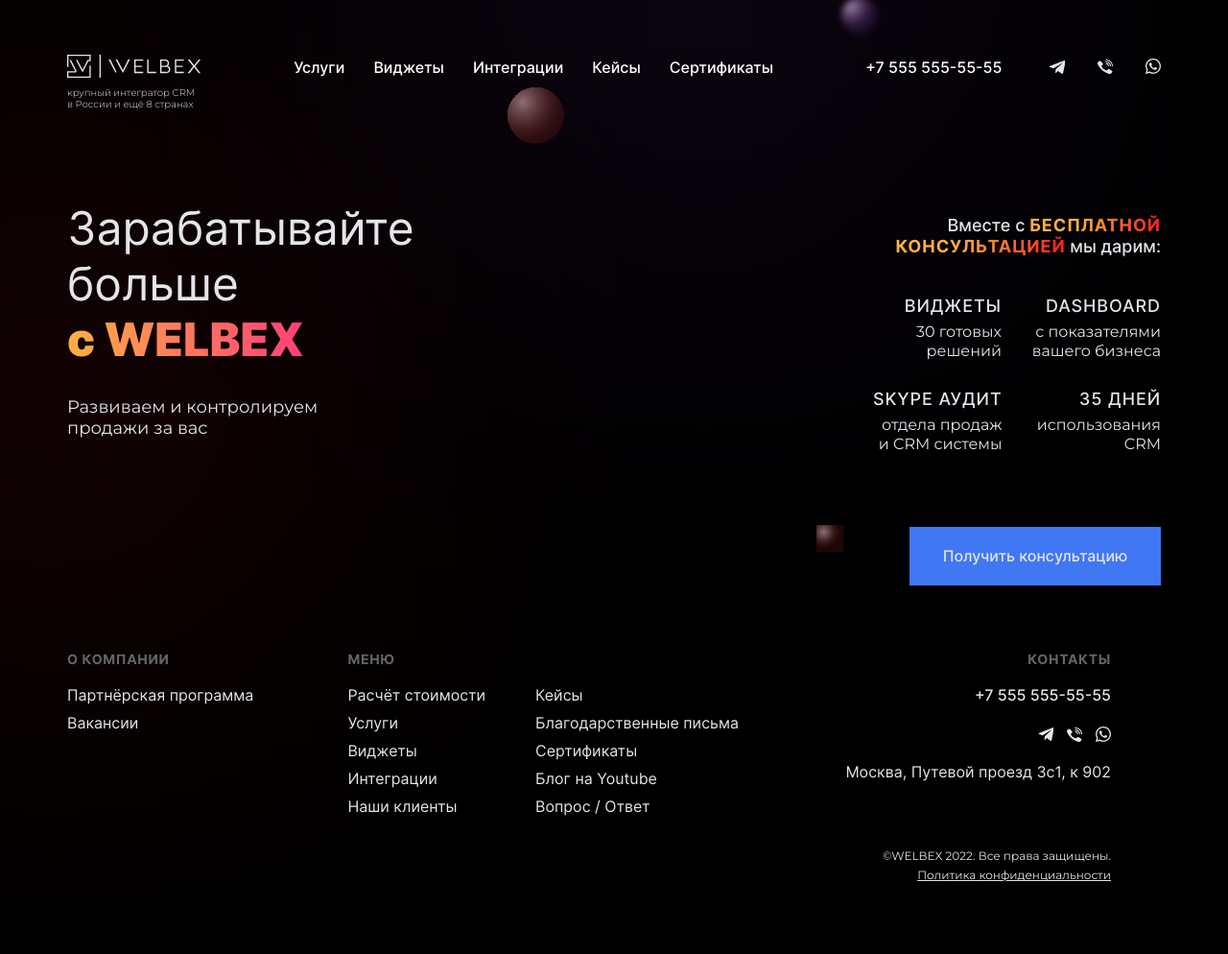
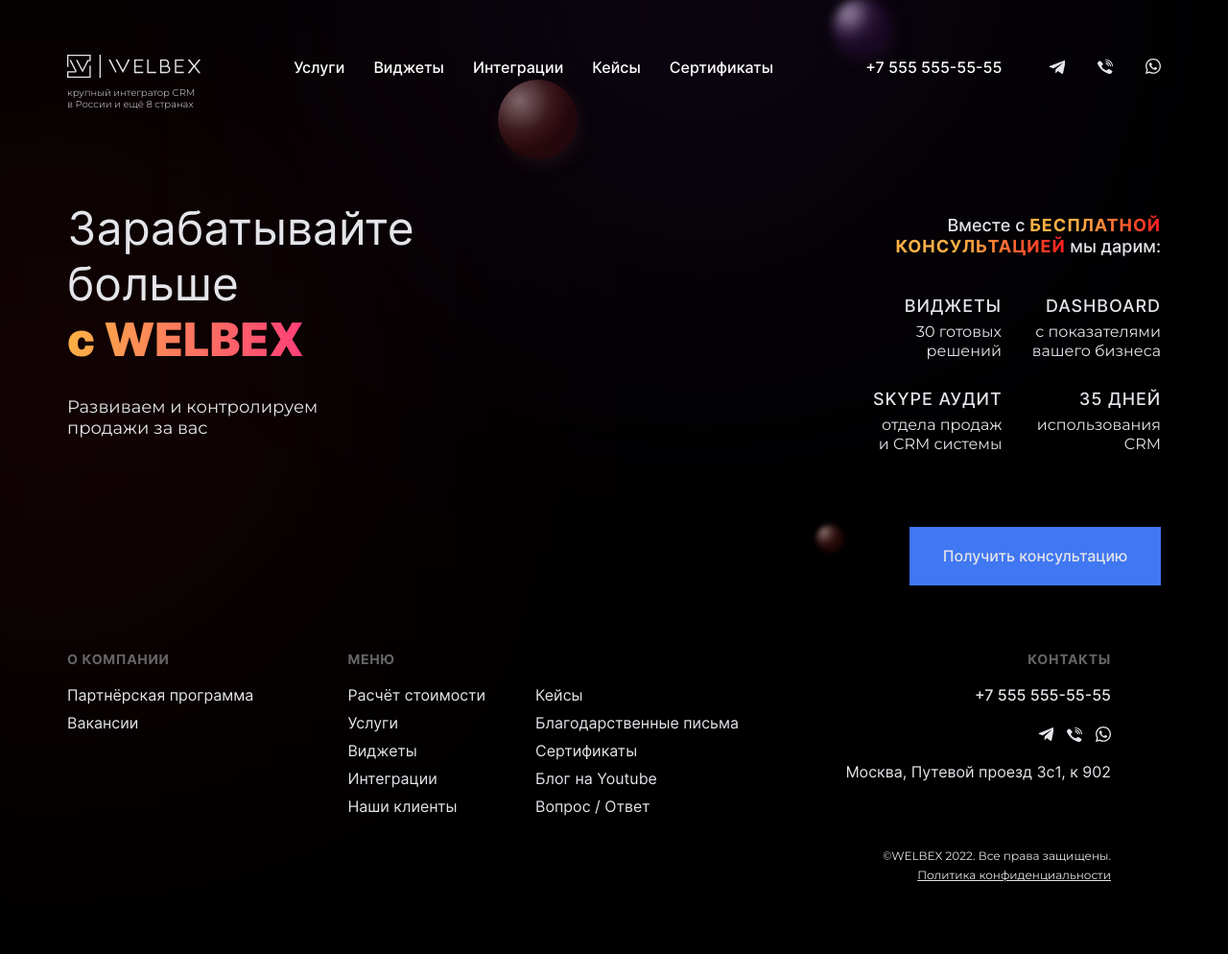
Before and after one commit to GrigoryGriko/adaptive-layout-welbex, a plain HTML site: page index.html in a window 1280 px wide. Shown: the whole page at 96% size. Drawn offline with Linux system fonts and the light colour scheme.

Commit message:
feat: добавлены элементы фона

```diff
--- a/pages/index.css
+++ b/pages/index.css
@@ -48,8 +48,10 @@
   height: 28px;
   top: 547px;
   left: 851px;
+  border-radius: 50%;
 
-  background: radial-gradient(
+  background:
+    radial-gradient(
     64% 64% at 27.25% 26.5%,
     rgba(255, 208, 208, 0.536) 0%,
     rgba(212, 93, 93, 0.264) 59.67%,
@@ -57,6 +59,8 @@
     rgba(130, 25, 25, 0.248) 100%
   );
   box-shadow: 3px 6px 27px -10px #DF7D7D40;
+  backdrop-filter: blur(2px);
+  filter: blur(2.5px);
 
   z-index: -1;
 }
@@ -66,11 +70,19 @@
   height: 83px;
   top: 83px;
   left: 519px;
+  border-radius: 50%;
 
-  background-image: url(../images/bg/red-ball-2.svg);
-  background-repeat: no-repeat;
-  background-size: contain;
-  object-position: center;
+  background:
+    radial-gradient(64% 64% at 27.25% 26.5%,
+    rgba(255, 208, 208, 0.48) 0%,
+    rgba(212, 93, 93, 0.248) 59.67%,
+    rgba(167, 49, 49, 0.264) 78.59%,
+    rgba(130, 25, 25, 0.232) 100%
+  );
+  box-shadow: 3px 6px 27px -10px #DF7D7D40;
+  backdrop-filter: blur(2px);
+
+
   z-index: -1;
 }
 .cover__purple-ball {
@@ -79,11 +91,19 @@
   height: 60px;
   top: -2px;
   left: 868px;
+  border-radius: 50%;
 
-  background-image: url(../images/bg/purple-ball.svg);
-  background-repeat: no-repeat;
-  background-size: contain;
-  object-position: center;
+  background:
+    radial-gradient(64% 64% at 27.25% 26.5%,
+    rgba(236, 208, 255, 0.64) 0%,
+    rgba(161, 93, 207, 0.24) 59.67%,
+    rgba(118, 49, 164, 0.208) 78.59%,
+    rgba(86, 24, 128, 0.232) 100%
+  );
+  box-shadow: 3px 6px 27px -10px #B176D940;
+  backdrop-filter: blur(2px);
+  filter: blur(5px);
+
   z-index: -1;
 }
 
```
